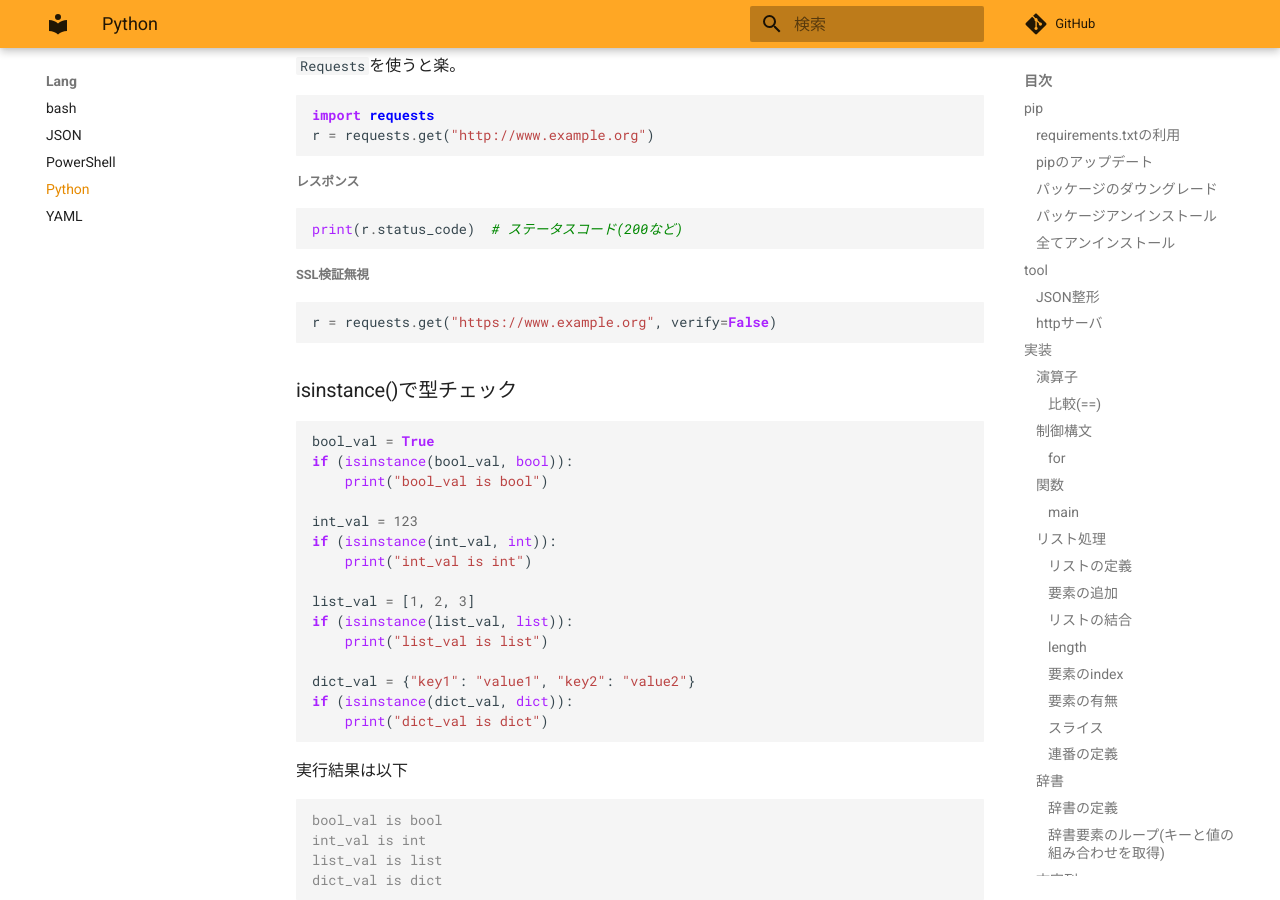
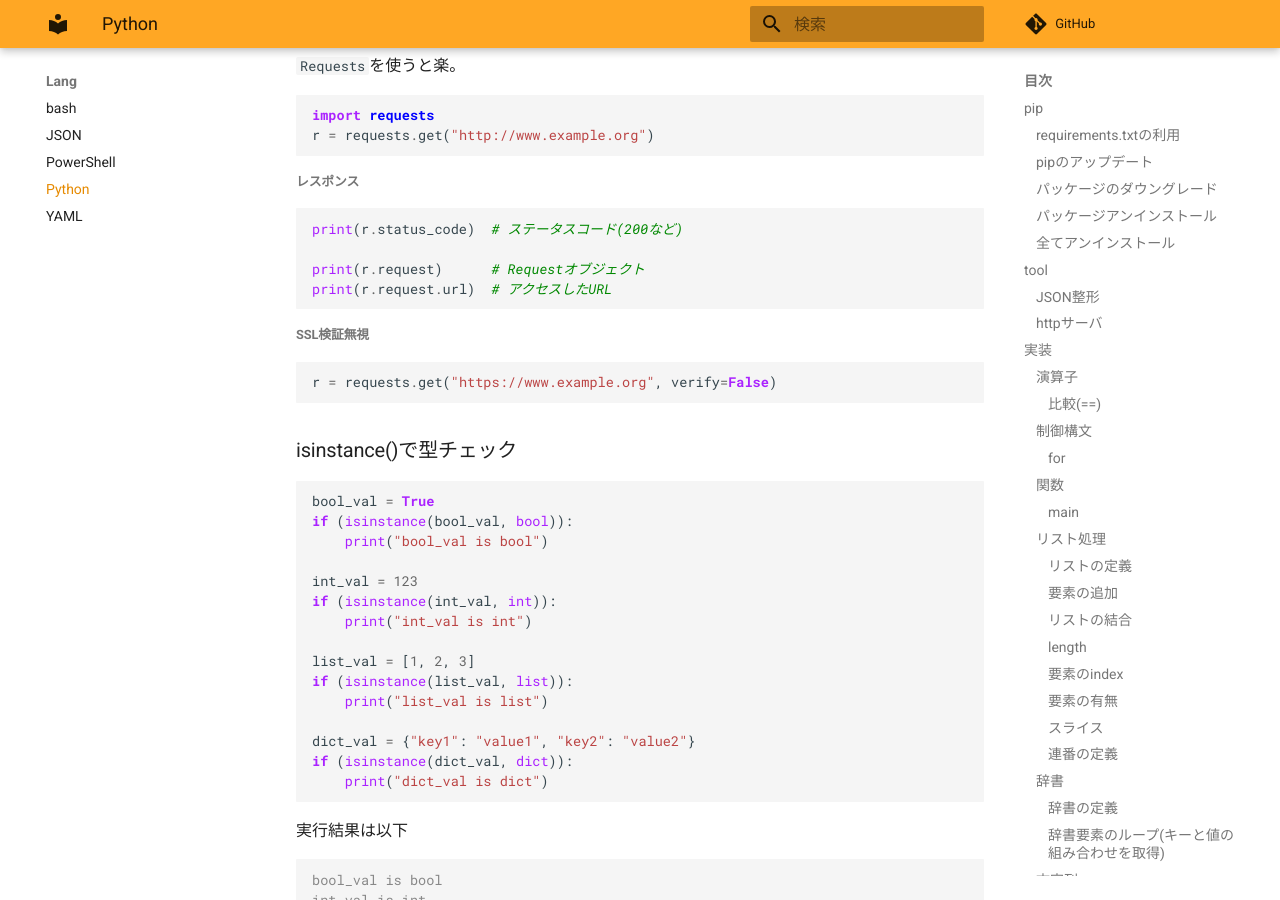
Before and after one commit to zaki-lknr/docs, an MkDocs documentation site: the page built from docs/lang/python.md, in a window 1280 px wide and 900 px high, scrolled down 8435 px. Built offline with MkDocs 1.6.1 and Material for MkDocs 9.7.7, drawn with Linux system fonts in a browser that asks for light colours; comment, search, counter and statistics services are not loaded.

Commit message:
add: lang/python: requestsのレスポンス例

````diff
--- a/docs/lang/python.md
+++ b/docs/lang/python.md
@@ -437,6 +437,9 @@ r = requests.get("http://www.example.org")
 
 ```python
 print(r.status_code)  # ステータスコード(200など)
+
+print(r.request)      # Requestオブジェクト
+print(r.request.url)  # アクセスしたURL
 ```
 
 ##### SSL検証無視
````
